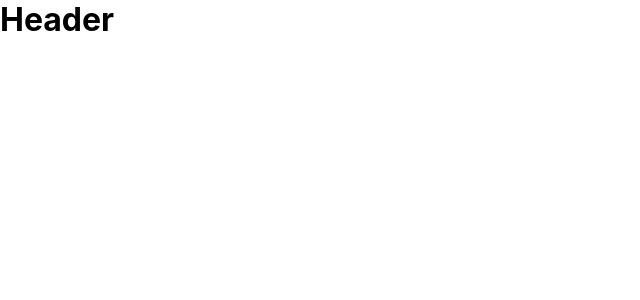
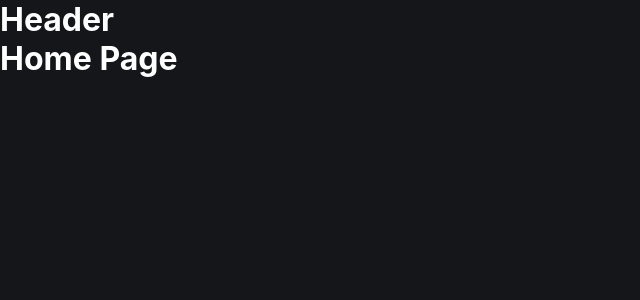
Before and after one commit to zourdyzou/crypto-vision, a React (Create React App) app: page / in a window 1280 px wide. Shown: the top 300 px of the page, without its empty margins (0-640 px from the left). Built offline with nearby package versions, Linux system fonts and the light colour scheme.

Commit message:
🚚 setting up routing for pages
checked

```diff
--- a/package.json
+++ b/package.json
@@ -13,6 +13,7 @@
     "@types/node": "^12.0.0",
     "@types/react": "^17.0.0",
     "@types/react-dom": "^17.0.0",
+    "@types/react-router-dom": "^5.3.2",
     "axios": "^0.24.0",
     "chart.js": "^3.6.0",
     "react": "^17.0.2",
@@ -20,7 +21,7 @@
     "react-chartjs-2": "^3.3.0",
     "react-dom": "^17.0.2",
     "react-html-parser": "^2.0.2",
-    "react-router-dom": "^6.0.2",
+    "react-router-dom": "^5.2.0",
     "react-scripts": "4.0.3",
     "typescript": "^4.1.2",
     "web-vitals": "^1.0.1"
--- a/src/app.tsx
+++ b/src/app.tsx
@@ -1,11 +1,28 @@
+import { makeStyles, Theme } from "@material-ui/core";
 import React from "react";
+import { Route, Switch } from "react-router-dom";
+import { Header } from "./components/molecules/Header";
+import { CoinPage } from "./pages/Coin";
+import { HomePage } from "./pages/Home";
 
-import { Header } from "./components/molecules/Header";
+const useStyles = makeStyles((theme: Theme) => ({
+  App: {
+    backgroundColor: "#14161a",
+    color: "white",
+    minHeight: "100vh",
+  },
+}));
 
 export const App: React.FC = () => {
+  const classes = useStyles();
+
   return (
-    <div>
+    <div className={classes.App}>
       <Header />
+      <Switch>
+        <Route exact path="/" component={HomePage} />
+        <Route exact path="/coin/id" component={CoinPage} />
+      </Switch>
     </div>
   );
 };
--- /dev/null
+++ b/src/pages/Coin.tsx
@@ -0,0 +1,9 @@
+import React from "react";
+
+export const CoinPage: React.FC = () => {
+  return (
+    <div>
+      <h1>Coin Page</h1>
+    </div>
+  );
+};
--- /dev/null
+++ b/src/pages/Home.tsx
@@ -0,0 +1,9 @@
+import React from "react";
+
+export const HomePage: React.FC = () => {
+  return (
+    <div>
+      <h1>Home Page</h1>
+    </div>
+  );
+};
```
Also changed, not shown: 1 other file (tests, documents, lock files or other folders).
